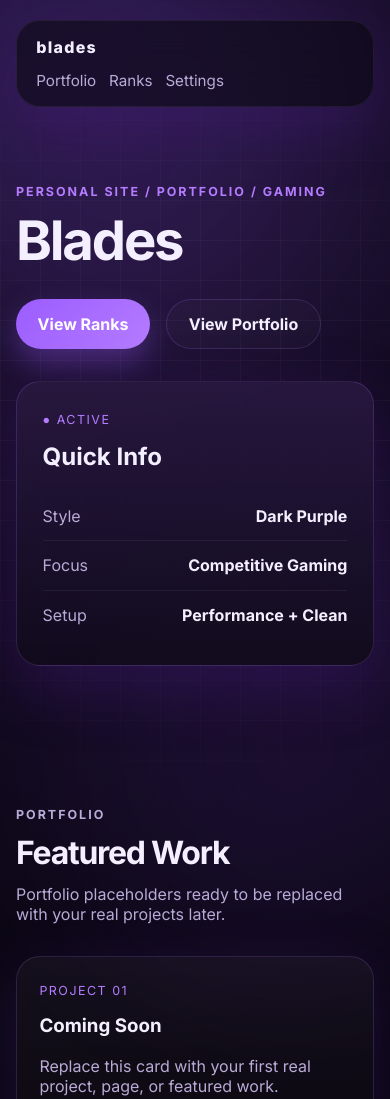
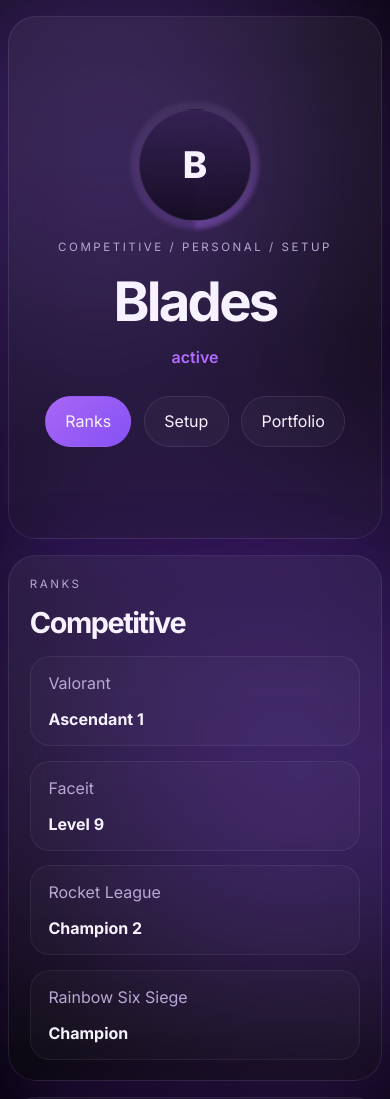
Before and after one commit to 1Bladess/personal, a plain HTML site: page index.html in a window 390 px wide. Shown: the top 1099 px of the page. Drawn offline with Linux system fonts and the light colour scheme.

Commit message:
Redesign personal website with kuudere-inspired aesthetic

```diff
--- a/index.html
+++ b/index.html
@@ -3,11 +3,8 @@
   <head>
     <meta charset="UTF-8" />
     <meta name="viewport" content="width=device-width, initial-scale=1.0" />
-    <title>Blades — Personal Website</title>
-    <meta
-      name="description"
-      content="Blades personal website — portfolio, game ranks, settings, and setup."
-    />
+    <title>Blades</title>
+    <meta name="description" content="Blades personal website." />
     <link rel="preconnect" href="https://fonts.googleapis.com" />
     <link rel="preconnect" href="https://fonts.gstatic.com" crossorigin />
     <link
@@ -17,127 +14,126 @@
     <link rel="stylesheet" href="styles.css" />
   </head>
   <body>
-    <div class="background-glow glow-1"></div>
-    <div class="background-glow glow-2"></div>
-    <div class="grid-overlay"></div>
+    <div class="bg-orb orb-1"></div>
+    <div class="bg-orb orb-2"></div>
+    <div class="noise"></div>
 
-    <header class="site-header">
-      <a href="#home" class="brand">blades</a>
-      <nav class="nav">
-        <a href="#portfolio">Portfolio</a>
-        <a href="#ranks">Ranks</a>
-        <a href="#settings">Settings</a>
-      </nav>
-    </header>
+    <main class="shell">
+      <section class="profile-card reveal">
+        <div class="avatar-wrap">
+          <div class="avatar-ring"></div>
+          <div class="avatar">B</div>
+        </div>
 
-    <main>
-      <section class="hero section" id="home">
-        <div class="hero-content reveal">
-          <p class="eyebrow">personal site / portfolio / gaming</p>
-          <h1>Blades</h1>
-          <div class="hero-actions">
-            <a class="button primary" href="#ranks">View Ranks</a>
-            <a class="button secondary" href="#portfolio">View Portfolio</a>
-          </div>
-        </div>
-        <div class="hero-card reveal delay-1">
-          <div class="status-pill">● active</div>
-          <h2>Quick Info</h2>
-          <ul class="quick-list">
-            <li><span>Style</span><strong>Dark Purple</strong></li>
-            <li><span>Focus</span><strong>Competitive Gaming</strong></li>
-            <li><span>Setup</span><strong>Performance + Clean</strong></li>
-          </ul>
+        <p class="mini-label">competitive / personal / setup</p>
+        <h1>Blades</h1>
+        <p class="presence">active</p>
+
+        <div class="cta-row">
+          <a href="#ranks" class="pill primary">Ranks</a>
+          <a href="#setup" class="pill">Setup</a>
+          <a href="#portfolio" class="pill">Portfolio</a>
         </div>
       </section>
 
-      <section class="section" id="portfolio">
-        <div class="section-heading reveal">
-          <p class="eyebrow">portfolio</p>
-          <h2>Featured Work</h2>
-          <p>Portfolio placeholders ready to be replaced with your real projects later.</p>
+      <section class="panel reveal delay-1" id="ranks">
+        <div class="panel-head">
+          <p class="mini-label">ranks</p>
+          <h2>Competitive</h2>
         </div>
-        <div class="card-grid portfolio-grid">
-          <article class="card reveal">
-            <span class="card-tag">Project 01</span>
-            <h3>Coming Soon</h3>
-            <p>Replace this card with your first real project, page, or featured work.</p>
-            <a href="#">Placeholder</a>
-          </article>
-          <article class="card reveal delay-1">
-            <span class="card-tag">Project 02</span>
-            <h3>Coming Soon</h3>
-            <p>Replace this card with edits, designs, commissions, or development work.</p>
-            <a href="#">Placeholder</a>
-          </article>
-          <article class="card reveal delay-2">
-            <span class="card-tag">Project 03</span>
-            <h3>Coming Soon</h3>
-            <p>Replace this card with content creation, media, or another highlight.</p>
-            <a href="#">Placeholder</a>
-          </article>
+        <div class="rank-list">
+          <div class="row-item">
+            <span>Valorant</span>
+            <strong>Ascendant 1</strong>
+          </div>
+          <div class="row-item">
+            <span>Faceit</span>
+            <strong>Level 9</strong>
+          </div>
+          <div class="row-item">
+            <span>Rocket League</span>
+            <strong>Champion 2</strong>
+          </div>
+          <div class="row-item">
+            <span>Rainbow Six Siege</span>
+            <strong>Champion</strong>
+          </div>
         </div>
       </section>
 
-      <section class="section" id="ranks">
-        <div class="section-heading reveal">
-          <p class="eyebrow">competitive</p>
-          <h2>Game Ranks</h2>
-          <p>Current competitive ranks.</p>
+      <section class="panel reveal delay-2" id="setup">
+        <div class="panel-head">
+          <p class="mini-label">settings</p>
+          <h2>Settings & Gear</h2>
         </div>
-        <div class="card-grid stats-grid four-grid">
-          <article class="stat-card reveal">
-            <span class="game-name">VALORANT</span>
-            <strong>Ascendant 1</strong>
-            <p>Current rank.</p>
-          </article>
-          <article class="stat-card reveal delay-1">
-            <span class="game-name">FACEIT</span>
-            <strong>Level 9</strong>
-            <p>Competitive level.</p>
-          </article>
-          <article class="stat-card reveal delay-2">
-            <span class="game-name">Rocket League</span>
-            <strong>Champion 2</strong>
-            <p>Ranked placement.</p>
-          </article>
-          <article class="stat-card reveal delay-3">
-            <span class="game-name">Rainbow Six Siege</span>
-            <strong>Champion</strong>
-            <p>Peak competitive rank.</p>
-          </article>
+        <div class="split-grid">
+          <div class="subpanel">
+            <h3>Game Settings</h3>
+            <div class="row-item">
+              <span>Valorant Sens</span>
+              <strong>0.3</strong>
+            </div>
+            <div class="row-item">
+              <span>R6 Sens</span>
+              <strong>6 / 6</strong>
+            </div>
+            <div class="row-item">
+              <span>Faceit / CS Sens</span>
+              <strong>1.25</strong>
+            </div>
+          </div>
+
+          <div class="subpanel">
+            <h3>Gear</h3>
+            <div class="row-item">
+              <span>Mouse</span>
+              <strong>Logitech G Pro X Superlight 2</strong>
+            </div>
+            <div class="row-item">
+              <span>Keyboard</span>
+              <strong>Wooting 80HE</strong>
+            </div>
+            <div class="row-item">
+              <span>Monitor</span>
+              <strong>Samsung G60D OLED</strong>
+            </div>
+          </div>
         </div>
       </section>
 
-      <section class="section" id="settings">
-        <div class="section-heading reveal">
-          <p class="eyebrow">setup</p>
-          <h2>Settings & Gear</h2>
-          <p>Main in-game settings and setup.</p>
+      <section class="panel reveal delay-3" id="portfolio">
+        <div class="panel-head">
+          <p class="mini-label">portfolio</p>
+          <h2>Featured Work</h2>
         </div>
-        <div class="settings-layout">
-          <article class="settings-card reveal">
-            <h3>Game Settings</h3>
-            <ul>
-              <li><span>VALORANT Sens</span><strong>0.3</strong></li>
-              <li><span>R6 Sens</span><strong>6 / 6</strong></li>
-              <li><span>Faceit / CS Sens</span><strong>1.25</strong></li>
-            </ul>
-          </article>
-          <article class="settings-card reveal delay-1">
-            <h3>Gear</h3>
-            <ul>
-              <li><span>Mouse</span><strong>Logitech G Pro X Superlight 2</strong></li>
-              <li><span>Keyboard</span><strong>Wooting 80HE</strong></li>
-              <li><span>Monitor</span><strong>Samsung G60D OLED</strong></li>
-            </ul>
-          </article>
+        <div class="portfolio-stack">
+          <div class="project-card">
+            <span>01</span>
+            <div>
+              <h3>Coming Soon</h3>
+              <p>Replace with your first featured project.</p>
+            </div>
+          </div>
+          <div class="project-card">
+            <span>02</span>
+            <div>
+              <h3>Coming Soon</h3>
+              <p>Replace with edits, designs, or commissions.</p>
+            </div>
+          </div>
+          <div class="project-card">
+            <span>03</span>
+            <div>
+              <h3>Coming Soon</h3>
+              <p>Replace with another highlight from your work.</p>
+            </div>
+          </div>
         </div>
       </section>
     </main>
 
-    <footer class="site-footer">
-      <p>© <span id="year"></span> Blades.</p>
+    <footer class="footer">
+      <p>© <span id="year"></span> Blades</p>
     </footer>
 
     <script src="script.js"></script>
--- a/script.js
+++ b/script.js
@@ -6,13 +6,9 @@
       }
     });
   },
-  {
-    threshold: 0.15,
-  }
+  { threshold: 0.12 }
 );
 
-document.querySelectorAll(".reveal").forEach((element) => {
-  observer.observe(element);
-});
+document.querySelectorAll(".reveal").forEach((element) => observer.observe(element));
 
 document.getElementById("year").textContent = new Date().getFullYear();
--- a/styles.css
+++ b/styles.css
@@ -1,18 +1,13 @@
 :root {
-  --bg: #09060f;
-  --bg-elevated: rgba(20, 12, 33, 0.78);
-  --surface: rgba(30, 18, 47, 0.78);
-  --surface-strong: rgba(45, 26, 71, 0.92);
-  --border: rgba(179, 122, 255, 0.18);
-  --text: #f4efff;
-  --muted: #b9abd6;
-  --primary: #9b5cff;
-  --primary-strong: #b57cff;
-  --shadow: 0 20px 60px rgba(75, 28, 134, 0.35);
-  --radius-lg: 24px;
-  --radius-md: 18px;
-  --radius-sm: 12px;
-  --container: 1120px;
+  --bg: #06040a;
+  --panel: rgba(18, 12, 28, 0.62);
+  --panel-strong: rgba(28, 18, 43, 0.72);
+  --border: rgba(202, 171, 255, 0.12);
+  --text: #f7f2ff;
+  --muted: #b8a8d5;
+  --primary: #b06cff;
+  --primary-soft: rgba(176, 108, 255, 0.16);
+  --shadow: 0 24px 80px rgba(64, 24, 112, 0.36);
 }
 
 * {
@@ -25,18 +20,51 @@
 
 body {
   margin: 0;
+  min-height: 100vh;
   font-family: "Inter", sans-serif;
+  color: var(--text);
   background:
-    radial-gradient(circle at top left, rgba(144, 77, 255, 0.18), transparent 30%),
-    radial-gradient(circle at bottom right, rgba(94, 36, 170, 0.2), transparent 28%),
+    radial-gradient(circle at 20% 20%, rgba(128, 72, 224, 0.2), transparent 25%),
+    radial-gradient(circle at 80% 30%, rgba(184, 121, 255, 0.14), transparent 24%),
+    radial-gradient(circle at 50% 80%, rgba(91, 31, 172, 0.18), transparent 22%),
     var(--bg);
-  color: var(--text);
-  min-height: 100vh;
   overflow-x: hidden;
 }
 
 body::selection {
-  background: rgba(155, 92, 255, 0.35);
+  background: rgba(176, 108, 255, 0.35);
+}
+
+.noise {
+  position: fixed;
+  inset: 0;
+  pointer-events: none;
+  opacity: 0.06;
+  background-image: radial-gradient(#ffffff 0.6px, transparent 0.6px);
+  background-size: 8px 8px;
+  mix-blend-mode: soft-light;
+}
+
+.bg-orb {
+  position: fixed;
+  width: 30rem;
+  height: 30rem;
+  border-radius: 50%;
+  filter: blur(110px);
+  opacity: 0.28;
+  pointer-events: none;
+}
+
+.orb-1 {
+  top: -8rem;
+  left: -8rem;
+  background: #9d5eff;
+}
+
+.orb-2 {
+  right: -10rem;
+  bottom: -10rem;
+  background: #6b2ed1;
 }
 
 a {
@@ -44,269 +72,192 @@
   text-decoration: none;
 }
 
-.grid-overlay {
-  position: fixed;
-  inset: 0;
-  background-image:
-    linear-gradient(rgba(255, 255, 255, 0.03) 1px, transparent 1px),
-    linear-gradient(90deg, rgba(255, 255, 255, 0.03) 1px, transparent 1px);
-  background-size: 40px 40px;
-  mask-image: radial-gradient(circle at center, black 40%, transparent 90%);
-  pointer-events: none;
-  z-index: -2;
+.shell {
+  width: min(calc(100% - 1.4rem), 760px);
+  margin: 0 auto;
+  padding: 3rem 0 5rem;
 }
 
-.background-glow {
-  position: fixed;
-  width: 28rem;
-  height: 28rem;
-  border-radius: 999px;
-  filter: blur(90px);
-  opacity: 0.3;
-  z-index: -3;
+.profile-card,
+.panel,
+.subpanel,
+.project-card {
+  border: 1px solid var(--border);
+  background: linear-gradient(180deg, rgba(255, 255, 255, 0.05), rgba(255, 255, 255, 0.02));
+  backdrop-filter: blur(24px);
+  -webkit-backdrop-filter: blur(24px);
+  box-shadow: var(--shadow);
 }
 
-.glow-1 {
-  top: -6rem;
-  left: -6rem;
-  background: rgba(155, 92, 255, 0.45);
+.profile-card {
+  min-height: 70vh;
+  border-radius: 34px;
+  display: flex;
+  flex-direction: column;
+  align-items: center;
+  justify-content: center;
+  text-align: center;
+  padding: 3rem 1.5rem;
 }
 
-.glow-2 {
-  right: -8rem;
-  bottom: -8rem;
-  background: rgba(110, 53, 201, 0.4);
+.avatar-wrap {
+  position: relative;
+  width: 112px;
+  height: 112px;
+  margin-bottom: 1.2rem;
 }
 
-.site-header {
-  width: min(calc(100% - 2rem), var(--container));
-  margin: 1.25rem auto 0;
-  padding: 1rem 1.2rem;
+.avatar-ring {
+  position: absolute;
+  inset: -8px;
+  border-radius: 50%;
+  background: conic-gradient(from 180deg, rgba(176, 108, 255, 0.2), rgba(255, 255, 255, 0.05), rgba(176, 108, 255, 0.4));
+  filter: blur(2px);
+}
+
+.avatar {
+  position: relative;
+  width: 100%;
+  height: 100%;
+  border-radius: 50%;
+  display: grid;
+  place-items: center;
+  font-size: 2.3rem;
+  font-weight: 800;
+  background: linear-gradient(180deg, rgba(52, 32, 83, 0.9), rgba(18, 11, 31, 0.92));
+  border: 1px solid rgba(255, 255, 255, 0.08);
+}
+
+.mini-label {
+  color: var(--muted);
+  text-transform: uppercase;
+  letter-spacing: 0.22em;
+  font-size: 0.72rem;
+  margin: 0 0 0.9rem;
+}
+
+.profile-card h1,
+.panel h2 {
+  margin: 0;
+  letter-spacing: -0.05em;
+}
+
+.profile-card h1 {
+  font-size: clamp(3.4rem, 8vw, 5.8rem);
+}
+
+.presence {
+  margin: 0.8rem 0 0;
+  color: var(--primary);
+  font-weight: 600;
+}
+
+.cta-row {
+  display: flex;
+  gap: 0.8rem;
+  flex-wrap: wrap;
+  justify-content: center;
+  margin-top: 1.8rem;
+}
+
+.pill {
+  padding: 0.9rem 1.2rem;
+  border-radius: 999px;
+  border: 1px solid var(--border);
+  background: rgba(255, 255, 255, 0.03);
+  transition: transform 180ms ease, background 180ms ease, border-color 180ms ease;
+}
+
+.pill.primary {
+  background: linear-gradient(135deg, rgba(176, 108, 255, 0.95), rgba(139, 85, 255, 0.95));
+  border-color: transparent;
+}
+
+.pill:hover,
+.project-card:hover,
+.subpanel:hover,
+.panel:hover {
+  transform: translateY(-2px);
+}
+
+.panel {
+  margin-top: 1rem;
+  border-radius: 28px;
+  padding: 1.3rem;
+}
+
+.panel-head {
+  margin-bottom: 1rem;
+}
+
+.panel h2 {
+  font-size: clamp(1.8rem, 4vw, 2.6rem);
+}
+
+.rank-list,
+.portfolio-stack,
+.split-grid {
+  display: grid;
+  gap: 0.9rem;
+}
+
+.split-grid {
+  grid-template-columns: repeat(2, minmax(0, 1fr));
+}
+
+.row-item,
+.project-card {
   display: flex;
   align-items: center;
   justify-content: space-between;
-  position: sticky;
-  top: 1rem;
-  z-index: 20;
-  backdrop-filter: blur(18px);
-  background: rgba(10, 8, 17, 0.55);
+  gap: 1rem;
+  border-radius: 20px;
+  padding: 1rem 1.1rem;
+  background: rgba(255, 255, 255, 0.025);
   border: 1px solid rgba(255, 255, 255, 0.06);
-  border-radius: 999px;
-  box-shadow: var(--shadow);
 }
 
-.brand {
-  font-weight: 800;
-  letter-spacing: 0.08em;
-  text-transform: lowercase;
-}
-
-.nav {
-  display: flex;
-  gap: 1rem;
-  flex-wrap: wrap;
-}
-
-.nav a {
-  color: var(--muted);
-  font-size: 0.95rem;
-  transition: color 180ms ease;
-}
-
-.nav a:hover {
-  color: var(--text);
-}
-
-main {
-  width: min(calc(100% - 2rem), var(--container));
-  margin: 0 auto;
-}
-
-.section {
-  padding: 5.5rem 0;
-}
-
-.hero {
-  min-height: calc(100vh - 6rem);
-  display: grid;
-  grid-template-columns: 1.2fr 0.8fr;
-  gap: 2rem;
-  align-items: center;
-}
-
-.eyebrow {
-  color: var(--primary-strong);
-  text-transform: uppercase;
-  letter-spacing: 0.16em;
-  font-size: 0.78rem;
-  font-weight: 700;
-  margin-bottom: 1rem;
-}
-
-.hero h1,
-.section-heading h2 {
-  margin: 0;
-  line-height: 0.95;
-  letter-spacing: -0.04em;
-}
-
-.hero h1 {
-  font-size: clamp(3.8rem, 10vw, 7.4rem);
-}
-
-.hero-text,
-.section-heading p,
-.card p,
-.stat-card p,
-.settings-card li span,
-.quick-list span {
+.row-item span,
+.project-card p,
+.project-card span {
   color: var(--muted);
 }
 
-.hero-actions {
-  margin-top: 2rem;
-  display: flex;
-  gap: 1rem;
-  flex-wrap: wrap;
+.row-item strong {
+  text-align: right;
 }
 
-.button {
-  display: inline-flex;
-  align-items: center;
-  justify-content: center;
-  border-radius: 999px;
-  padding: 0.9rem 1.35rem;
-  font-weight: 700;
-  transition: transform 180ms ease, background 180ms ease, border-color 180ms ease;
+.subpanel {
+  border-radius: 24px;
+  padding: 1rem;
+  background: rgba(255, 255, 255, 0.03);
 }
 
-.button:hover,
-.card:hover,
-.stat-card:hover,
-.settings-card:hover {
-  transform: translateY(-2px);
+.subpanel h3,
+.project-card h3 {
+  margin-top: 0;
+  margin-bottom: 0.8rem;
 }
 
-.button.primary {
-  background: linear-gradient(135deg, var(--primary), var(--primary-strong));
-  color: white;
-  box-shadow: 0 14px 30px rgba(155, 92, 255, 0.35);
+.project-card {
+  justify-content: flex-start;
+  align-items: flex-start;
 }
 
-.button.secondary {
-  border: 1px solid var(--border);
-  background: rgba(255, 255, 255, 0.02);
+.project-card span {
+  font-weight: 700;
+  min-width: 2rem;
 }
 
-.hero-card,
-.card,
-.stat-card,
-.settings-card {
-  background: linear-gradient(180deg, rgba(255, 255, 255, 0.04), rgba(255, 255, 255, 0.015));
-  border: 1px solid var(--border);
-  border-radius: var(--radius-lg);
-  box-shadow: var(--shadow);
-}
-
-.hero-card {
-  padding: 1.6rem;
-  background: linear-gradient(180deg, rgba(40, 24, 64, 0.92), rgba(17, 11, 28, 0.92));
-}
-
-.status-pill,
-.card-tag,
-.game-name {
-  display: inline-flex;
-  align-items: center;
-  gap: 0.5rem;
-  font-size: 0.78rem;
-  text-transform: uppercase;
-  letter-spacing: 0.12em;
-  color: var(--primary-strong);
-}
-
-.quick-list,
-.settings-card ul {
-  list-style: none;
-  padding: 0;
-  margin: 1rem 0 0;
-}
-
-.quick-list li,
-.settings-card li {
-  display: flex;
-  justify-content: space-between;
-  gap: 1rem;
-  padding: 0.9rem 0;
-  border-bottom: 1px solid rgba(255, 255, 255, 0.06);
-}
-
-.quick-list li:last-child,
-.settings-card li:last-child {
-  border-bottom: none;
-}
-
-.section-heading {
-  max-width: 40rem;
-  margin-bottom: 2rem;
-}
-
-.section-heading h2 {
-  font-size: clamp(2rem, 5vw, 3.4rem);
-}
-
-.card-grid,
-.settings-layout {
-  display: grid;
-  gap: 1.25rem;
-}
-
-.portfolio-grid {
-  grid-template-columns: repeat(3, minmax(0, 1fr));
-}
-
-.stats-grid.four-grid {
-  grid-template-columns: repeat(4, minmax(0, 1fr));
-}
-
-.settings-layout {
-  grid-template-columns: repeat(2, minmax(0, 1fr));
-}
-
-.card,
-.stat-card,
-.settings-card {
-  padding: 1.4rem;
-}
-
-.card h3,
-.stat-card strong,
-.settings-card h3,
-.hero-card h2 {
-  margin-top: 0.9rem;
-}
-
-.card a {
-  margin-top: 1rem;
-  display: inline-block;
-  color: var(--primary-strong);
-  font-weight: 600;
-}
-
-.stat-card strong {
-  display: block;
-  font-size: 1.4rem;
-}
-
-.site-footer {
-  padding: 2rem 1rem 3rem;
+.footer {
+  padding: 0 1rem 2rem;
   text-align: center;
   color: var(--muted);
 }
 
 .reveal {
   opacity: 0;
-  transform: translateY(18px);
+  transform: translateY(16px);
   transition: opacity 700ms ease, transform 700ms ease;
 }
 
@@ -315,49 +266,31 @@
   transform: translateY(0);
 }
 
-.delay-1 {
-  transition-delay: 100ms;
-}
+.delay-1 { transition-delay: 100ms; }
+.delay-2 { transition-delay: 200ms; }
+.delay-3 { transition-delay: 300ms; }
 
-.delay-2 {
-  transition-delay: 200ms;
-}
+@media (max-width: 700px) {
+  .shell {
+    width: min(calc(100% - 1rem), 760px);
+    padding-top: 1rem;
+  }
 
-.delay-3 {
-  transition-delay: 300ms;
-}
+  .profile-card {
+    min-height: 62vh;
+    border-radius: 28px;
+  }
 
-@media (max-width: 980px) {
-  .hero,
-  .portfolio-grid,
-  .stats-grid.four-grid,
-  .settings-layout {
+  .split-grid {
     grid-template-columns: 1fr;
   }
 
-  .hero {
-    min-height: auto;
-    padding-top: 3rem;
+  .row-item {
+    align-items: flex-start;
+    flex-direction: column;
+  }
+
+  .row-item strong {
+    text-align: left;
   }
 }
-
-@media (max-width: 640px) {
-  .site-header {
-    border-radius: 24px;
-    align-items: flex-start;
-    flex-direction: column;
-    gap: 0.9rem;
-  }
-
-  .nav {
-    gap: 0.8rem;
-  }
-
-  .section {
-    padding: 4rem 0;
-  }
-
-  .hero h1 {
-    font-size: 3.4rem;
-  }
-}
```
